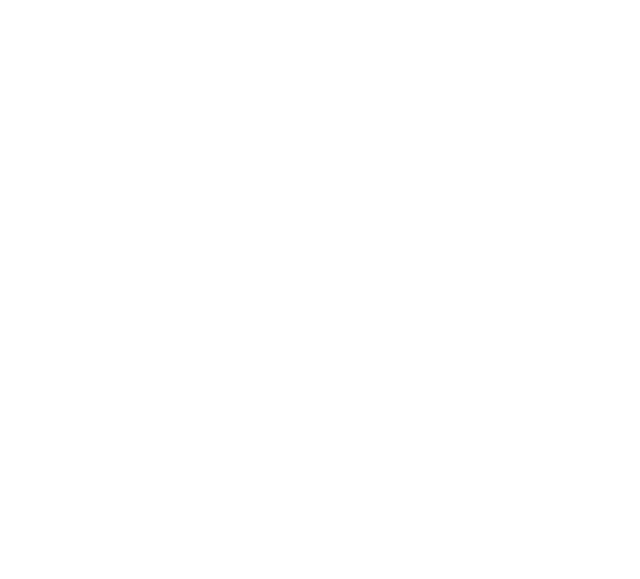
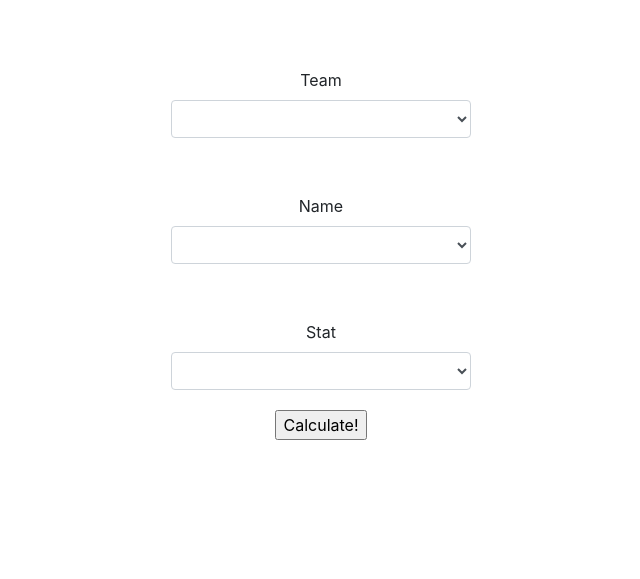
Before and after one commit to kBarbz/website, a website: page public/page2.html in a window 1280 px wide. Shown: the whole page, without its empty margins (319-959 px from the left). Drawn offline with nearby package versions, Linux system fonts and the light colour scheme.

Commit message:
Added ability to go back and forward with buttons

```diff
--- a/public/js1.js
+++ b/public/js1.js
@@ -2,7 +2,7 @@ $(function(){
 let chosenName;
 let chosenTeam;
 let chosenStat;
-
+let $restartButton = $('#restart').detach();
 
 $('#dropdown-team').change(function() {
 
@@ -29,13 +29,24 @@ $('#dropdown-team').change(function() {
 
 
 })
-$('.submit').click(function() {
+
+$('.calculate').click(function() {
 	chosenTeam = $("#dropdown-team :selected").text();
 	chosenName = $("#dropdown-name :selected").text();
 	chosenStat = $("#dropdown-stat :selected").text();
-	console.log(chosenStat);
+
+	$('#title').text(chosenName);
+	 $('#restart-button').append($restartButton);
+	$detached = $('.main1').detach();
 
 })
 
 
+$('#restart-button').click(function() {
+	console.log('Clicked');
+	$('#title').text('Silly Statistics');
+	$('.main').prepend($detached);
+	$('#restart').detach();
 });
+
+});
--- a/public/page2.html
+++ b/public/page2.html
@@ -0,0 +1,73 @@
+<!DOCTYPE html>
+<html>
+	<head>
+		<meta charset="utf-8">
+		<meta name="viewport" content="width=device-width, initial-scale=1, shrink-to-fit=no">
+		<title>Silly Statistics</title>
+		<link rel="stylesheet" href="https://stackpath.bootstrapcdn.com/bootstrap/4.3.1/css/bootstrap.min.css" integrity="sha384-ggOyR0iXCbMQv3Xipma34MD+dH/1fQ784/j6cY/iJTQUOhcWr7x9JvoRxT2MZw1T" crossorigin="anonymous">
+		<link rel="stylesheet" type="text/css" href="style1.css">
+	</head>
+	<body>
+		<div class="top d-flex">
+		</div>
+		<div class="main">
+		<h1 id='name'></h1>
+		<div id="addTeam">
+
+		</div>
+		<div class="form-group">
+			<div class="d-flex justify-content-center">
+			<label class="control-label">Team</label>
+			</div>
+			<div class="d-flex justify-content-center">
+			<select id="dropdown-team" class="form-control" data-placeholder="..." data-tabindex="1">
+				<option value="" />
+				<option value="Bayswater Morley">Bayswater Morley</option>
+				<option value="Bedford">Bedford</option>
+				<option value="Fremantle">Fremantle</option>
+			</select>
+		</div>
+		</div>
+
+		<div class="form-group">
+			<div class="d-flex justify-content-center">
+			<label class="control-label">Name</label>
+			</div>
+			<div class="d-flex justify-content-center">
+			<select id="dropdown-name" class="teamName form-control" data-placeholder="..." data-tabindex="2">
+
+			</select>
+		</div>
+	</div>
+
+		<div class="form-group">
+			<div class="d-flex justify-content-center">
+			<label class="control-label">Stat</label>
+			</div>
+			<div class="d-flex justify-content-center">
+			<select id="dropdown-stat" class="form-control" data-placeholder="..." data-tabindex="2">
+				<option value=""/>
+				<option value="Games Played">Games Played</option>
+				<option value="At Bats">At Bats</option>
+				<option value="Hits">Hits</option>
+				<option value="Homeruns">Homeruns</option>
+				<option value="RBIs">RBIs</option>
+				<option value="Walks">Walks</option>
+				<option value="Strikeouts">Strikeouts</option>
+				<option value="Errors">Errors</option>
+				<option value="Batting Average">Batting Average</option>
+			</select>
+		</div>
+		<div class="button d-flex justify-content-center">
+		<input class="submit" type="button" value="Calculate!" />
+		</div>
+		</div>
+		</div>
+		<div class="bottom d-flex"></div>
+
+	<script src="https://ajax.googleapis.com/ajax/libs/jquery/3.3.1/jquery.min.js"></script>
+	<script src="https://cdnjs.cloudflare.com/ajax/libs/popper.js/1.14.7/umd/popper.min.js" integrity="sha384-UO2eT0CpHqdSJQ6hJty5KVphtPhzWj9WO1clHTMGa3JDZwrnQq4sF86dIHNDz0W1" crossorigin="anonymous"></script>
+    <script src="https://stackpath.bootstrapcdn.com/bootstrap/4.3.1/js/bootstrap.min.js" integrity="sha384-JjSmVgyd0p3pXB1rRibZUAYoIIy6OrQ6VrjIEaFf/nJGzIxFDsf4x0xIM+B07jRM" crossorigin="anonymous"></script>
+    <script type="text/javascript" src="js1.js"></script>
+	</body>
+</html>
--- a/public/style1.css
+++ b/public/style1.css
@@ -11,7 +11,7 @@ h1{
 }
 
 .top{
-	padding: 50px;
+	padding: 20px;
 }
 
 .bottom{
```
Also changed, not shown: public/page1.html (+12 -7 lines).
